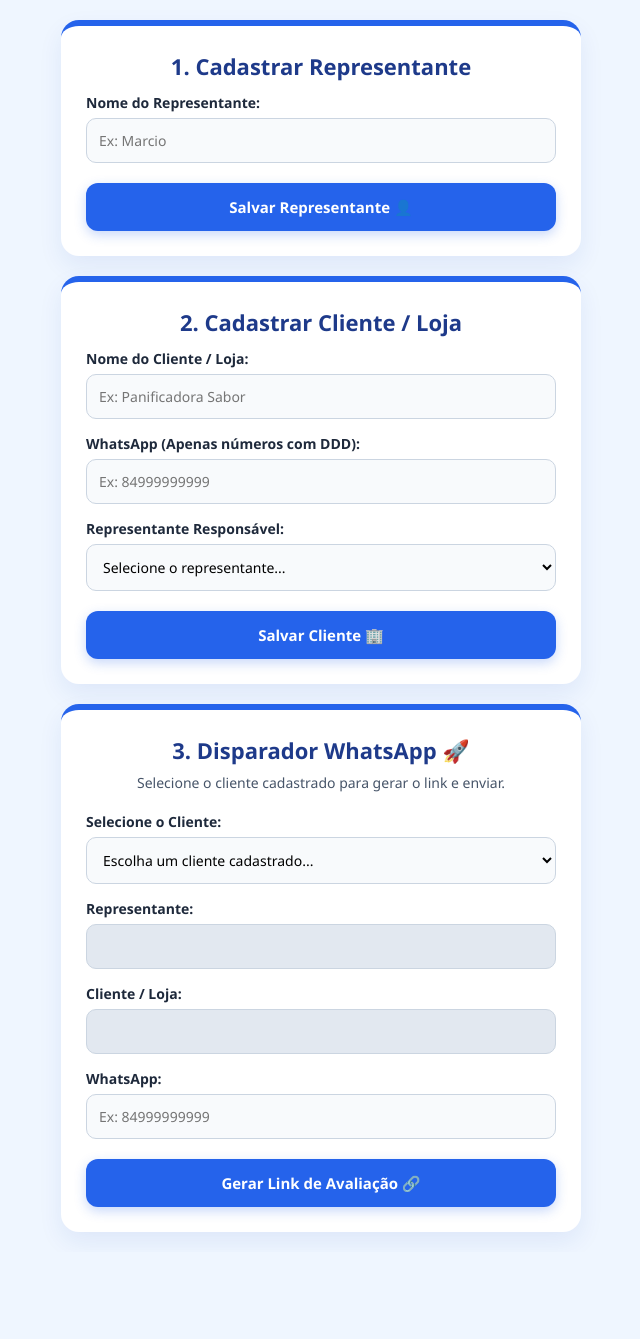
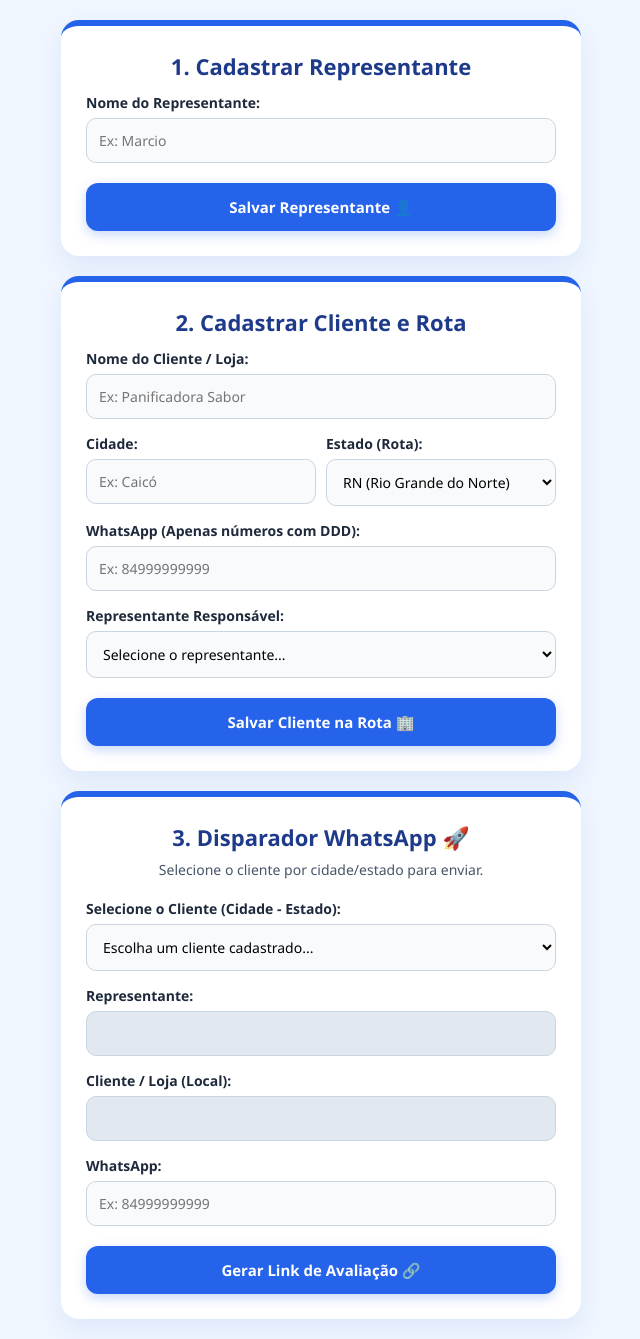
Before and after one commit to marciogil80408-debug/gelato-feedback, a Flask app: page /disparar in a window 1280 px wide. Shown: the whole page, without its empty margins (319-959 px from the left). Before the commit the page ends 1236 px from the top, so only its background shows below. Run offline with Flask 3, Linux system fonts and the light colour scheme; data that the repository does not hold is empty.

Commit message:
Adicionando rotas por cidade e estado RN e PB no cadastro

```diff
--- a/app.py
+++ b/app.py
@@ -19,18 +19,23 @@ db = SQLAlchemy(app)
 
 # Tabela de Representantes Cadastrados Permanentemente
 class RepresentanteModel(db.Model):
+    __tablename__ = 'representante_model'
     id = db.Column(db.Integer, primary_key=True)
     nome = db.Column(db.String(100), unique=True, nullable=False)
 
-# Tabela de Clientes/Lojas Cadastrados Permanentemente
+# Tabela de Clientes/Lojas (Com Cidade e Estado para rotas RN/PB)
 class ClienteModel(db.Model):
+    __tablename__ = 'cliente_model'
     id = db.Column(db.Integer, primary_key=True)
     nome = db.Column(db.String(100), nullable=False)
     whatsapp = db.Column(db.String(50), nullable=True)
     representante = db.Column(db.String(100), nullable=True)
+    cidade = db.Column(db.String(100), nullable=True)
+    estado = db.Column(db.String(10), nullable=True)
 
 # Tabela de Feedbacks / Avaliações dos Clientes
 class Feedback(db.Model):
+    __tablename__ = 'feedback'
     id = db.Column(db.Integer, primary_key=True)
     data_registro = db.Column(db.DateTime, nullable=False)
     representante = db.Column(db.String(100), nullable=False)
@@ -52,20 +57,33 @@ with app.app_context():
     # SEGURANÇA AUTOMÁTICA: Adiciona colunas ausentes sem NUNCA apagar dados existentes
     try:
         inspector = sa.inspect(db.engine)
-        if 'feedback' in inspector.get_table_names():
-            columns = [c['name'] for c in inspector.get_columns('feedback')]
-            with db.engine.connect() as conn:
-                colunas_necessarias = [
+        tables = inspector.get_table_names()
+
+        with db.engine.connect() as conn:
+            # Checa tabela feedback
+            if 'feedback' in tables:
+                col_fb = [c['name'] for c in inspector.get_columns('feedback')]
+                colunas_fb = [
                     ('obs_visitas', 'TEXT'), ('qual_falta', 'TEXT'),
                     ('obs_entrega', 'TEXT'), ('obs_geral', 'TEXT'),
                     ('comentario', 'TEXT'), ('nota_representante', 'INTEGER'),
                     ('visitas_suporte', 'VARCHAR(150)'), ('falta_produto', 'VARCHAR(150)'),
                     ('entrega_status', 'VARCHAR(150)'), ('nota_geral', 'INTEGER')
                 ]
-                for col_nome, col_tipo in colunas_necessarias:
-                    if col_nome not in columns:
+                for col_nome, col_tipo in colunas_fb:
+                    if col_nome not in col_fb:
                         conn.execute(sa.text(f'ALTER TABLE feedback ADD COLUMN {col_nome} {col_tipo}'))
                         conn.commit()
+
+            # Checa tabela cliente_model para rotas (cidade e estado)
+            if 'cliente_model' in tables:
+                col_cl = [c['name'] for c in inspector.get_columns('cliente_model')]
+                if 'cidade' not in col_cl:
+                    conn.execute(sa.text('ALTER TABLE cliente_model ADD COLUMN cidade VARCHAR(100)'))
+                    conn.commit()
+                if 'estado' not in col_cl:
+                    conn.execute(sa.text('ALTER TABLE cliente_model ADD COLUMN estado VARCHAR(10)'))
+                    conn.commit()
     except Exception as e:
         print("Aviso na checagem de colunas:", str(e))
 
@@ -92,17 +110,27 @@ def cadastrar_representante():
     except Exception as e:
         return jsonify({'status': 'erro', 'mensagem': str(e)}), 500
 
-# Rota para Cadastrar Cliente
+# Rota para Cadastrar Cliente (Com Cidade e Estado)
 @app.route('/api/cadastrar_cliente', methods=['POST'])
 def cadastrar_cliente():
     dados = request.json
     nome = dados.get('nome', '').strip()
     whatsapp = dados.get('whatsapp', '').strip()
     representante = dados.get('representante', '').strip()
+    cidade = dados.get('cidade', '').strip()
+    estado = dados.get('estado', '').strip()
+
     if not nome:
         return jsonify({'status': 'erro', 'mensagem': 'Nome do cliente obrigatório'}), 400
     try:
-        db.session.add(ClienteModel(nome=nome, whatsapp=whatsapp, representante=representante))
+        novo = ClienteModel(
+            nome=nome,
+            whatsapp=whatsapp,
+            representante=representante,
+            cidade=cidade,
+            estado=estado
+        )
+        db.session.add(novo)
         db.session.commit()
         return jsonify({'status': 'sucesso'})
     except Exception as e:
@@ -112,15 +140,21 @@ def cadastrar_cliente():
 @app.route('/api/dados_cadastrados')
 def dados_cadastrados():
     reps = [r.nome for r in RepresentanteModel.query.all()]
-    clientes = [{'id': c.id, 'nome': c.nome, 'whatsapp': c.whatsapp, 'representante': c.representante} for c in ClienteModel.query.all()]
+    clientes = [{
+        'id': c.id,
+        'nome': c.nome,
+        'whatsapp': c.whatsapp,
+        'representante': c.representante,
+        'cidade': c.cidade or 'Não informada',
+        'estado': c.estado or 'RN'
+    } for c in ClienteModel.query.all()]
     return jsonify({'representantes': reps, 'clientes': clientes})
 
-# Rota para Salvar o Feedback preenchido pelo cliente (Com fuso de Brasília corrigido)
+# Rota para Salvar o Feedback
 @app.route('/salvar', methods=['POST'])
 def salvar():
     dados = request.json
     try:
-        # Fuso horário de Brasília exato, removendo o offset para salvar a hora local cravada
         fuso_br = pytz.timezone('America/Sao_Paulo')
         agora_brasil = datetime.now(fuso_br).replace(tzinfo=None)
 
@@ -146,7 +180,7 @@ def salvar():
         print("Erro ao salvar:", str(e))
         return jsonify({'status': 'erro', 'mensagem': str(e)}), 500
 
-# Painel de Gestão e Resultados (Com dados para os gráficos)
+# Painel de Gestão e Resultados
 @app.route('/painel')
 def painel():
     try:
--- a/templates/disparar.html
+++ b/templates/disparar.html
@@ -3,7 +3,7 @@
 <head>
     <meta charset="UTF-8">
     <meta name="viewport" content="width=device-width, initial-scale=1.0">
-    <title>Cadastro e Disparador - Gelato da Fran 🍦</title>
+    <title>Rotas e Disparador - Gelato da Fran 🍦</title>
     <style>
         * { box-sizing: border-box; font-family: 'Segoe UI', Roboto, sans-serif; }
         body { background: #eff6ff; margin: 0; padding: 20px; display: flex; justify-content: center; align-items: center; min-height: 100vh; }
@@ -16,6 +16,8 @@
         .form-group label { display: block; font-weight: 600; color: #1e293b; font-size: 14px; margin-bottom: 6px; }
         .form-group input, .form-group select { width: 100%; padding: 12px; border: 1px solid #cbd5e1; border-radius: 10px; font-size: 14px; outline: none; background: #f8fafc; }
         .form-group input:focus, .form-group select:focus { border-color: #2563eb; background: #fff; }
+        .row-dupla { display: flex; gap: 10px; }
+        .row-dupla .form-group { flex: 1; }
         button.btn { width: 100%; background: #2563eb; color: white; border: none; padding: 14px; border-radius: 12px; font-size: 15px; font-weight: bold; cursor: pointer; box-shadow: 0 4px 12px rgba(37, 99, 235, 0.25); margin-top: 5px; transition: 0.15s; }
         button.btn:hover { background: #1d4ed8; }
         button.btn-zap { background: #10b981; box-shadow: 0 4px 12px rgba(16, 185, 129, 0.25); margin-top: 12px; }
@@ -39,14 +41,27 @@
         <button class="btn" onclick="cadastrarRepresentante()">Salvar Representante 👤</button>
     </div>
 
-    <!-- CARD 2: CADASTRO DE CLIENTE / LOJA -->
+    <!-- CARD 2: CADASTRO DE CLIENTE / ROTA (RN e PB) -->
     <div class="card">
         <div class="header" style="margin-bottom: 12px;">
-            <h2>2. Cadastrar Cliente / Loja</h2>
+            <h2>2. Cadastrar Cliente e Rota</h2>
         </div>
         <div class="form-group">
             <label for="novo_cliente_nome">Nome do Cliente / Loja:</label>
             <input type="text" id="novo_cliente_nome" placeholder="Ex: Panificadora Sabor">
+        </div>
+        <div class="row-dupla">
+            <div class="form-group">
+                <label for="novo_cliente_cidade">Cidade:</label>
+                <input type="text" id="novo_cliente_cidade" placeholder="Ex: Caicó">
+            </div>
+            <div class="form-group">
+                <label for="novo_cliente_estado">Estado (Rota):</label>
+                <select id="novo_cliente_estado">
+                    <option value="RN">RN (Rio Grande do Norte)</option>
+                    <option value="PB">PB (Paraíba)</option>
+                </select>
+            </div>
         </div>
         <div class="form-group">
             <label for="novo_cliente_zap">WhatsApp (Apenas números com DDD):</label>
@@ -58,18 +73,18 @@
                 <option value="">Selecione o representante...</option>
             </select>
         </div>
-        <button class="btn" onclick="cadastrarCliente()">Salvar Cliente 🏢</button>
+        <button class="btn" onclick="cadastrarCliente()">Salvar Cliente na Rota 🏢</button>
     </div>
 
     <!-- CARD 3: DISPARADOR WHATSAPP -->
     <div class="card">
         <div class="header">
             <h2>3. Disparador WhatsApp 🚀</h2>
-            <p>Selecione o cliente cadastrado para gerar o link e enviar.</p>
+            <p>Selecione o cliente por cidade/estado para enviar.</p>
         </div>
 
         <div class="form-group">
-            <label for="select_cliente_envio">Selecione o Cliente:</label>
+            <label for="select_cliente_envio">Selecione o Cliente (Cidade - Estado):</label>
             <select id="select_cliente_envio" onchange="preencherDadosEnvio()">
                 <option value="">Escolha um cliente cadastrado...</option>
             </select>
@@ -81,7 +96,7 @@
         </div>
 
         <div class="form-group">
-            <label for="cliente_envio">Cliente / Loja:</label>
+            <label for="cliente_envio">Cliente / Loja (Local):</label>
             <input type="text" id="cliente_envio" readonly style="background: #e2e8f0;">
         </div>
 
@@ -121,7 +136,7 @@
             selectClienteEnvio.innerHTML = '<option value="">Escolha um cliente cadastrado...</option>';
             listaClientesGlobal = data.clientes;
             data.clientes.forEach(c => {
-                selectClienteEnvio.innerHTML += `<option value="${c.id}">${c.nome} (${c.representante || 'Geral'})</option>`;
+                selectClienteEnvio.innerHTML += `<option value="${c.id}">${c.nome} — ${c.cidade}/${c.estado} (${c.representante || 'Geral'})</option>`;
             });
         });
     }
@@ -149,6 +164,8 @@
 
     function cadastrarCliente() {
         const nome = document.getElementById('novo_cliente_nome').value.trim();
+        const cidade = document.getElementById('novo_cliente_cidade').value.trim();
+        const estado = document.getElementById('novo_cliente_estado').value;
         const whatsapp = document.getElementById('novo_cliente_zap').value.trim();
         const representante = document.getElementById('select_rep_cliente').value;
 
@@ -157,13 +174,20 @@
         fetch('/api/cadastrar_cliente', {
             method: 'POST',
             headers: { 'Content-Type': 'application/json' },
-            body: JSON.stringify({ nome: nome, whatsapp: whatsapp, representante: representante })
+            body: JSON.stringify({
+                nome: nome,
+                cidade: cidade,
+                estado: estado,
+                whatsapp: whatsapp,
+                representante: representante
+            })
         })
         .then(res => res.json())
         .then(resposta => {
             if (resposta.status === 'sucesso') {
-                alert("Cliente salvo com sucesso! ✅");
+                alert("Cliente e rota salvos com sucesso! ✅");
                 document.getElementById('novo_cliente_nome').value = "";
+                document.getElementById('novo_cliente_cidade').value = "";
                 document.getElementById('novo_cliente_zap').value = "";
                 carregarDados();
             } else {
@@ -176,7 +200,7 @@
         const idCliente = document.getElementById('select_cliente_envio').value;
         const clienteObj = listaClientesGlobal.find(c => c.id == idCliente);
         if (clienteObj) {
-            document.getElementById('cliente_envio').value = clienteObj.nome;
+            document.getElementById('cliente_envio').value = `${clienteObj.nome} (${clienteObj.cidade}/${clienteObj.estado})`;
             document.getElementById('representante_envio').value = clienteObj.representante || '';
             document.getElementById('telefone_envio').value = clienteObj.whatsapp || '';
         }
@@ -184,15 +208,15 @@
 
     function gerarLink() {
         const representante = document.getElementById('representante_envio').value.trim();
-        const cliente = document.getElementById('cliente_envio').value.trim();
+        const clienteBruto = document.getElementById('cliente_envio').value.trim();
 
-        if (!representante || !cliente) {
+        if (!representante || !clienteBruto) {
             alert("Selecione um cliente cadastrado acima!");
             return;
         }
 
         const base = window.location.origin;
-        urlFinal = `${base}/?rep=${encodeURIComponent(representante)}&cliente=${encodeURIComponent(cliente)}`;
+        urlFinal = `${base}/?rep=${encodeURIComponent(representante)}&cliente=${encodeURIComponent(clienteBruto)}`;
 
         document.getElementById('link-gerado').innerText = urlFinal;
         document.getElementById('box-resultado').style.display = 'block';
@@ -200,10 +224,10 @@
 
     function enviarWhatsApp() {
         const telefone = document.getElementById('telefone_envio').value.trim();
-        const cliente = document.getElementById('cliente_envio').value.trim();
+        const clienteBruto = document.getElementById('cliente_envio').value.trim();
         const representante = document.getElementById('representante_envio').value.trim();
 
-        let mensagem = `Olá ${cliente}! Aqui é da Gelato da Fran 🍦. Gostaríamos muito de saber sua opinião sobre o atendimento do nosso representante ${representante}. Por favor, clique no link abaixo para avaliar rapidinho: \n\n${urlFinal}`;
+        let mensagem = `Olá! Aqui é da Gelato da Fran 🍦. Gostaríamos muito de saber sua opinião sobre o atendimento do nosso representante ${representante}. Por favor, clique no link abaixo para avaliar rapidinho: \n\n${urlFinal}`;
 
         let linkZap = `https://api.whatsapp.com/send?phone=55${telefone}&text=${encodeURIComponent(mensagem)}`;
         if (!telefone) {
```
